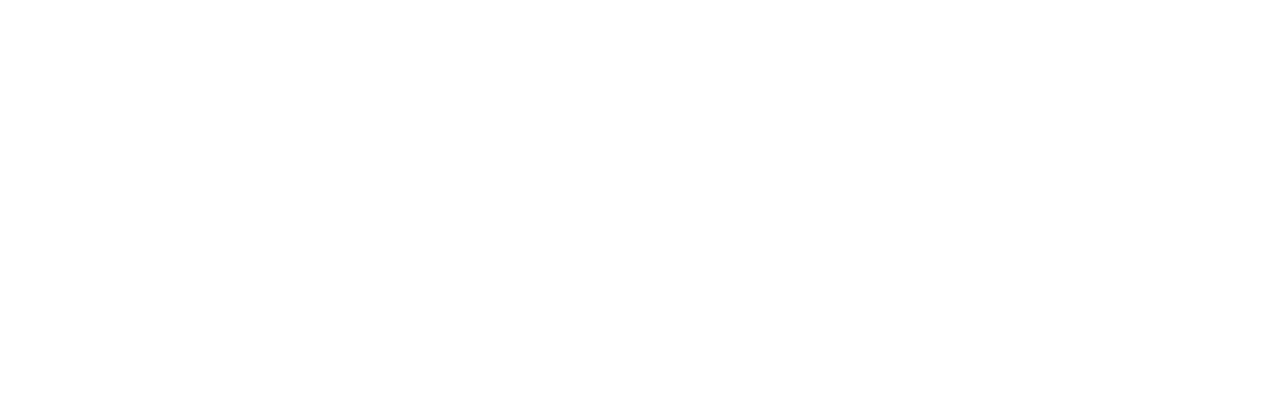
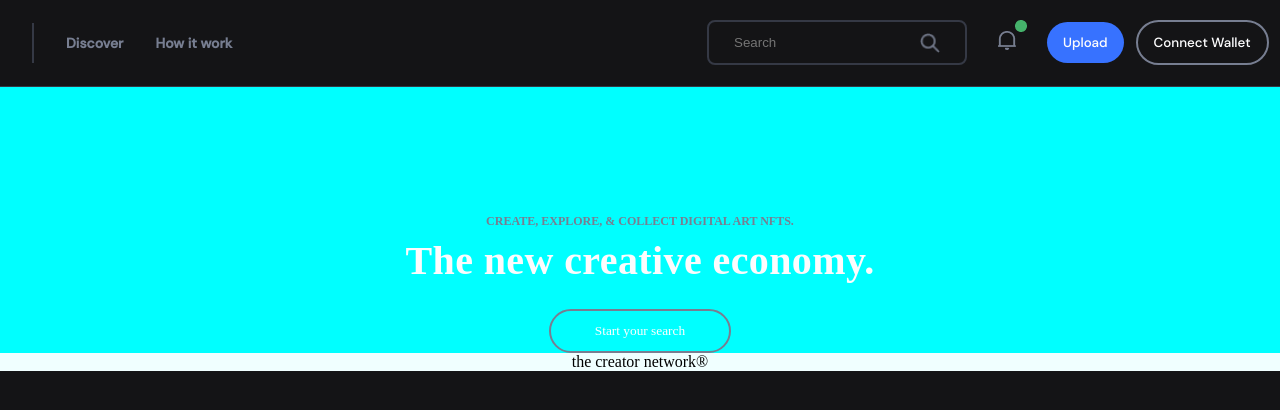
Before and after one commit to EronMG/Crypter-invention, a plain HTML site: page desktop.html in a window 1280 px wide. Drawn offline with Linux system fonts and the light colour scheme.

Commit message:
feat: add two sections

```diff
--- a/desktop.html
+++ b/desktop.html
@@ -10,6 +10,61 @@
 </head>
 
 <body>
+    <header class="header">
+        <nav class="header__nav">
+            <div class="header__nav__content">
+                <div class="header__nav__content__logo"></div>
+                <div class="header__nav__content__line"></div>
+                <a href="#">Discover</a>
+                <a href="#">How it work</a>
+            </div>
+            <div class="header__nav__actions">
+                <div class="header__nav__actions__search">
+                    <div class="search">
+                        <input type="text" class="site-search" placeholder="Search">
+                        <img src="pics/search.png" alt="search" width="20px" height="20px">
+                    </div>
+                    <div class="header__nav__actions__notifications"></div>
+                    <div class="header__nav__actions__buttons">
+                        <button class="button-left">Upload</button>
+                        <button class="button-right">Connect Wallet</button>
+                    </div>
+                </div>
+        </nav>
+    </header>
+    <section class="section content">
+        <div class="container">
+            <div class="container__title">
+                <p>Create, explore, & collect digital art NFTs.</p>
+                <h2>The new creative economy.</h2>
+            </div>
+            <button>Start your search</button>
+        </div>
+    </section>
+    <section class="section auction">
+        <div class="auction__video"></div>
+        <div class="auction__frame">
+            <div class="auction__frame__title">
+                <p>the creator network®</p>
+                <div class="auction__frame__title__network">
+                    <div class="auction__frame__title__network">
+                        <div class="network__left__user"></div>
+                        <div class="network__left__title"></div>
+                    </div>
+                    <div class="auction__frame__title__network">
+                        <div class="network__right__user"></div>
+                        <div class="network__left__title"></div>
+                    </div>
+                </div>
+            </div>
+            <div class="auction__frame__block">
+                <div class="auction__frame__block__title"></div>
+                <div class="auction__frame__block__timer"></div>
+            </div>
+            <div class="auction__frame__buttons"></div>
+            <div class="auction__frame__arrows"></div>
+        </div>
+    </section>
 </body>
 
 </html>
--- a/styles/desktop.css
+++ b/styles/desktop.css
@@ -0,0 +1,204 @@
+@font-face {
+    font-family: "DM";
+    src: url(../fonts/DMSans-Medium.ttf);
+}
+
+* {
+    margin: 0;
+    padding: 0;
+}
+
+body {
+    background: #141416;
+    width: 100%;
+    max-width: 1920px;
+}
+
+header {
+    width: 100%;
+    display: flex;
+    justify-content: center;
+}
+
+.header__nav {
+    width: 100%;
+    max-width: 1440px;
+    display: flex;
+    justify-content: space-between;
+    padding-top: 20px;
+    padding-bottom: 21px;
+    border-bottom: 1px solid#353945;
+}
+
+.header__nav__content {
+    display: flex;
+    align-items: center;
+    gap: 32px;
+}
+
+.header__nav__content__logo {
+    display: flex;
+}
+
+.header__nav__content__line {
+    width: 2px;
+    height: 40px;
+    background: #353945;
+}
+
+.header__nav__content a {
+    font-family: 'DM';
+    font-style: normal;
+    font-weight: 700;
+    font-size: 14px;
+    line-height: 16px;
+    text-align: center;
+    color: #777E91;
+    text-decoration: none;
+}
+
+.header__nav__actions {
+    display: flex;
+    justify-content: center;
+    align-items: center;
+    gap: 28px;
+    max-width: 573px;
+    width: 100%;
+}
+
+.header__nav__actions__search {
+    max-width: 573px;
+    width: 100%;
+    display: flex;
+    gap: 20px;
+}
+
+.site-search {
+    max-width: 186px;
+    width: 100%;
+    border: 0;
+    border-radius: 8px;
+    background: none;
+    height: 40px;
+    color: white;
+}
+
+.search {
+    display: flex;
+    justify-content: center;
+    align-items: center;
+    border: 2px solid #353945;
+    border-radius: 8px;
+    max-width: 256px;
+    width: 100%;
+}
+
+.site-search:focus {
+    outline: none;
+}
+
+.header__nav__actions__notifications {
+    width: 40px;
+    height: 40px;
+    background-image: url(../pics/Notification.png);
+}
+
+.header__nav__actions__buttons {
+    display: flex;
+    justify-content: center;
+    align-items: center;
+    gap: 12px;
+}
+
+.header__nav__actions__buttons .button-left {
+    font-family: 'DM';
+    background: #3772FF;
+    border-radius: 90px;
+    border: 0px;
+    padding-top: 12px;
+    padding-bottom: 12px;
+    padding-left: 16px;
+    padding-right: 16px;
+    color: #FCFCFD;
+}
+
+.header__nav__actions__buttons .button-right {
+    font-family: 'DM';
+    border: 2px solid #777E91;
+    border-radius: 90px;
+    padding-top: 12px;
+    padding-bottom: 12px;
+    padding-left: 16px;
+    padding-right: 16px;
+    background: none;
+    color: #FCFCFD;
+}
+
+section {
+    display: flex;
+    justify-content: center;
+    align-items: end;
+    padding-top: 128px;
+    max-width: 1920px;
+    width: 100%;
+    background-color: aqua;
+}
+
+.container {
+    display: flex;
+    flex-flow: column;
+    justify-content: ceneter;
+    align-items: center;
+    gap: 24px;
+}
+
+.container p {
+    font-family: 'Poppins';
+    font-style: normal;
+    font-weight: 700;
+    font-size: 12px;
+    line-height: 12px;
+    text-transform: uppercase;
+    color: #777E91;
+}
+
+.container h2 {
+    font-family: 'Poppins';
+    font-style: normal;
+    font-weight: 700;
+    font-size: 40px;
+    line-height: 48px;
+    text-align: center;
+    letter-spacing: 0.01em;
+    color: #FCFCFD;
+}
+
+.container__title {
+    display: flex;
+    flex-flow: column;
+    align-items: center;
+    gap: 10px;
+}
+
+.container button {
+    display: flex;
+    flex-direction: row;
+    justify-content: center;
+    align-items: center;
+    padding: 12px 24px;
+    gap: 12px;
+    max-width: 182px;
+    width: 100%;
+    border: 2px solid #777E91;
+    border-radius: 90px;
+    background: none;
+    color: white;
+    font-family: 'Poppins';
+}
+
+.auction {
+    background-color: azure;
+    width: 100%;
+    max-width: 1920px;
+    padding: 0;
+}
```
Also changed, not shown: pics/Dark=false, Layout=horizontal.png (added), pics/Notification.png (added), pics/search.png (added), pics/symbol.png (added), svg/symbol.svg (added), 1 other file.
